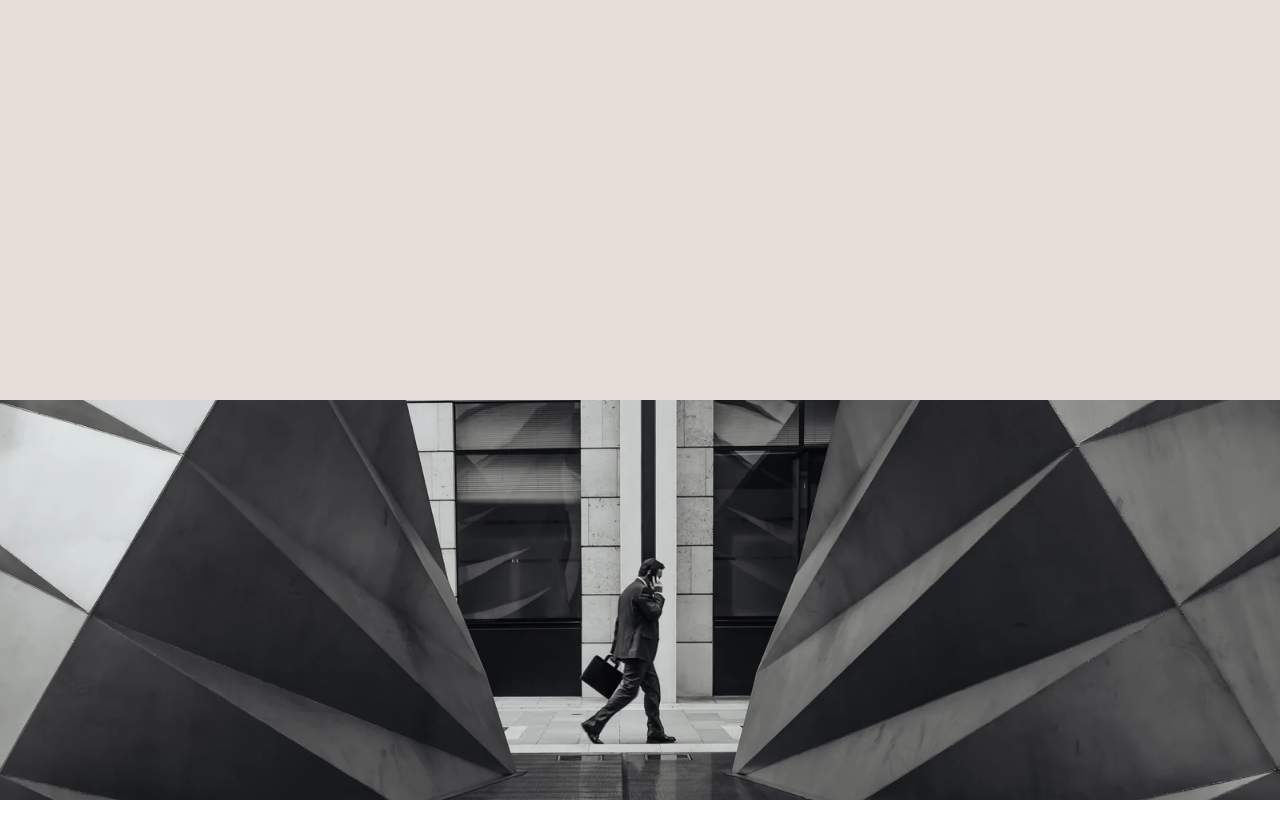
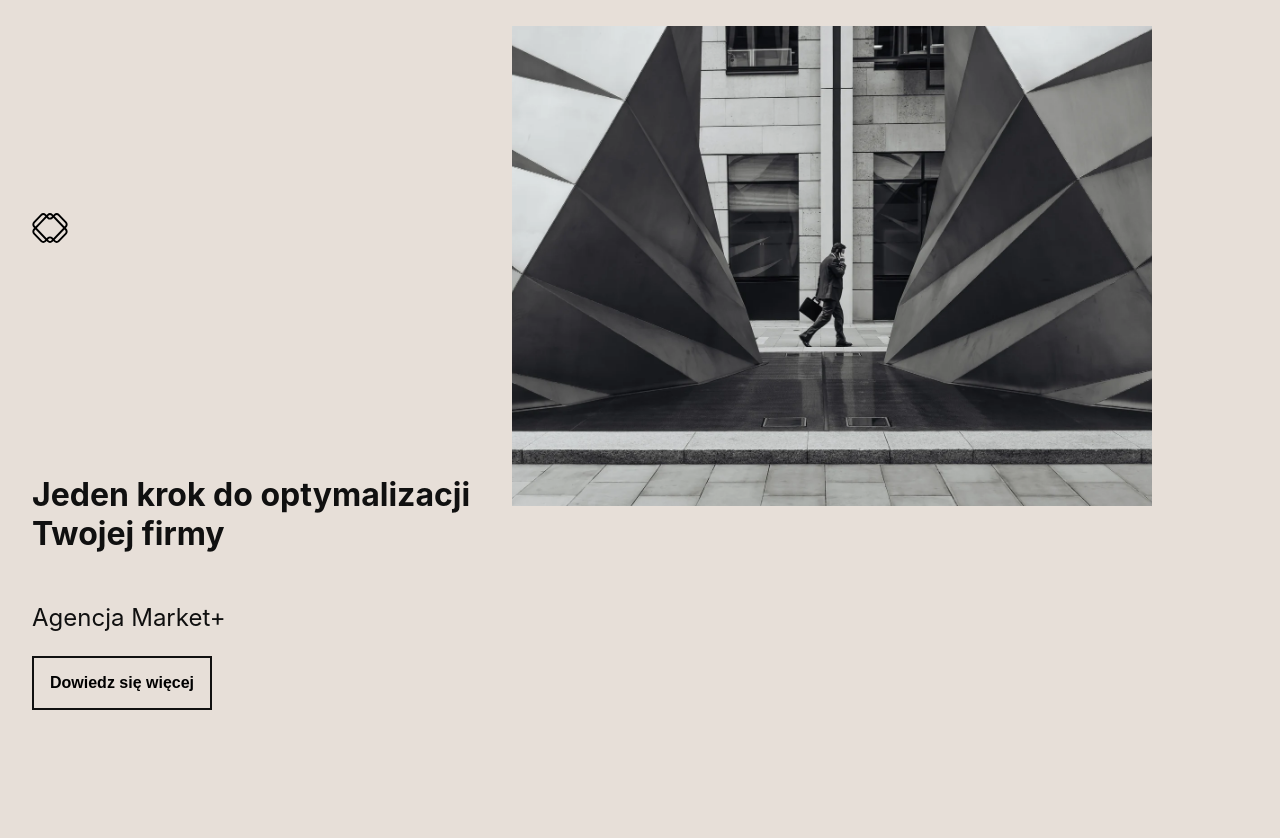
Before and after one commit to ol1mowski/market-agency.de, a React (Create React App) app: page / in a window 1280 px wide. Shown: the top 838 px of the page. Before the commit the page ends 800 px from the top, so only its background shows below. Built offline with nearby package versions, Linux system fonts and the light colour scheme.

Commit message:
add first section

```diff
--- a/src/Components/HomePage/HomePage.js
+++ b/src/Components/HomePage/HomePage.js
@@ -1,11 +1,23 @@
 import style from './HomePage.module.scss';
+import logo from '../../assets/icons/logo.svg';
 
 const HomePage = () => {
     return (
         <>
             <div className={style.homeContainer}>
                 <div className={style.homeContainer__left}>
-
+                    <img src={logo} alt='logo' className={style.homeContainer__left__logo} />
+                    <div className={style.homeContainer__left__content}>
+                        <h2>
+                            Jeden krok do optymalizacji Twojej firmy
+                        </h2>
+                        <p>
+                            Agencja Market+
+                        </p>
+                        <button>
+                            Dowiedz się więcej
+                        </button>
+                    </div>
                 </div>
                 <div className={style.homeContainer__right}>
                 </div>
--- a/src/Components/HomePage/HomePage.module.scss
+++ b/src/Components/HomePage/HomePage.module.scss
@@ -1,16 +1,78 @@
 .homeContainer {
-    width: 100vw;
-    height: 100vh;
+    background-color: #e7dfd8;
+    color: #101010;
+    &__left {
+        height: 60vh;
+        @media screen and (min-width: 1024px) {
+            width: 40vw;
+            height: 100vh;
+            display: inline-block;
+        }
+        &__logo {
+            width: 15%;
+            padding: 1rem;
+            @media screen and (min-width: 500px) {
+                width: 10%;
+            }
+            @media screen and (min-width: 800px) {
+                width: 7%;
+            }
+            @media screen and (min-width: 1024px) {
+                padding: 2rem;
+            }
+        }
+        &__content {
+            display: flex;
+            justify-content: center;
+            align-items: start;
+            flex-direction: column;
+            height: 100%;
+            padding: 0 2rem;
+            height: 75%;
+            text-align: left;
+            @media screen and (min-width: 600px) {
+                padding: 0 5rem;
+            }
+            @media screen and (min-width: 750px) {
+                padding: 0 10rem;
+            }
+            @media screen and (min-width: 900px) {
+                padding: 0 15rem;
+            }
+            @media screen and (min-width: 1024px) {
+                padding: 0 2rem;
+            }
+            @media screen and (min-width: 1600px) {
+                padding: 0 5rem;
+            }
+            h2 {
+                font-size: 2rem;
+            }
+            p {
+                font-size: 1.5rem;
+            }
+            button {
+                border: 2px solid #101010;
+                padding: 1rem;
+                background: transparent;
+                font-size: 1rem;
+                font-weight: bold;
+                cursor: pointer;
+            }
+        }
+    }
     &__right {
         background-image: url('../../assets/images/main.png');
         background-position: center;
         background-size: cover;
-        width: 100vw;
-        height: 50vh;
-    }
-    &__left {
-        background-color: #e7dfd8;
-        width: 100vw;
-        height: 50vh;
+        height: 40vh;
+        width: 90vw;
+        margin: 0 auto;
+        @media screen and (min-width: 1024px) {
+            width: 50vw;
+            height: 60vh;
+            margin-top: 2%;
+            display: inline-block;
+        }
     }
 }
```
